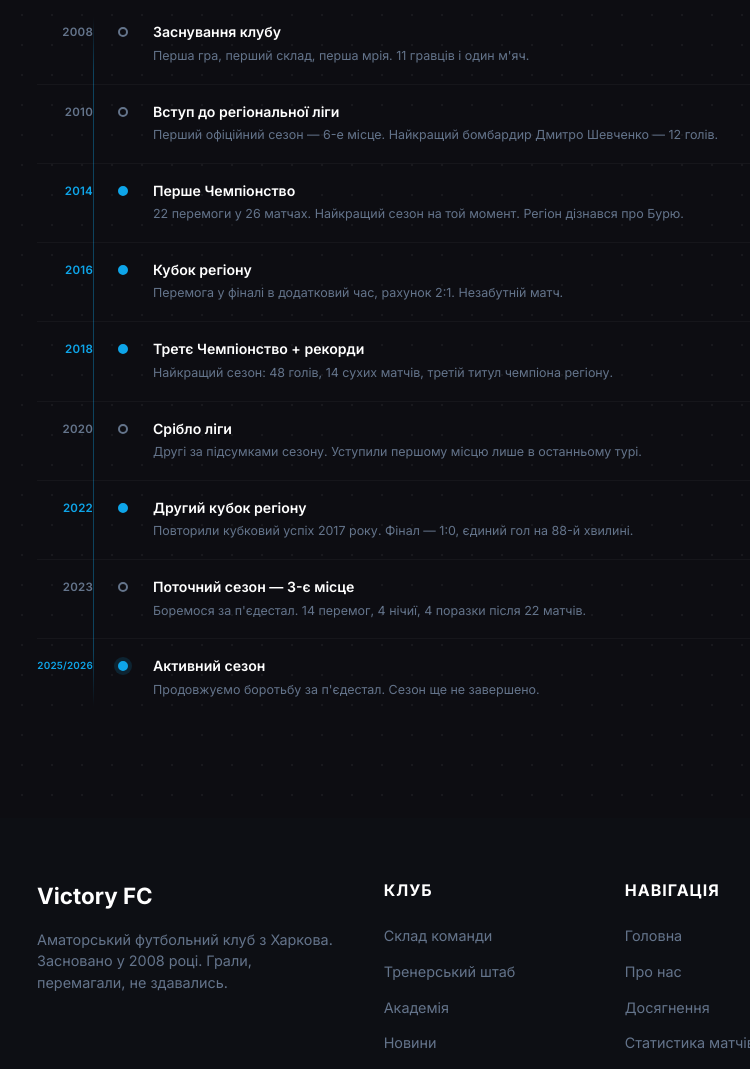
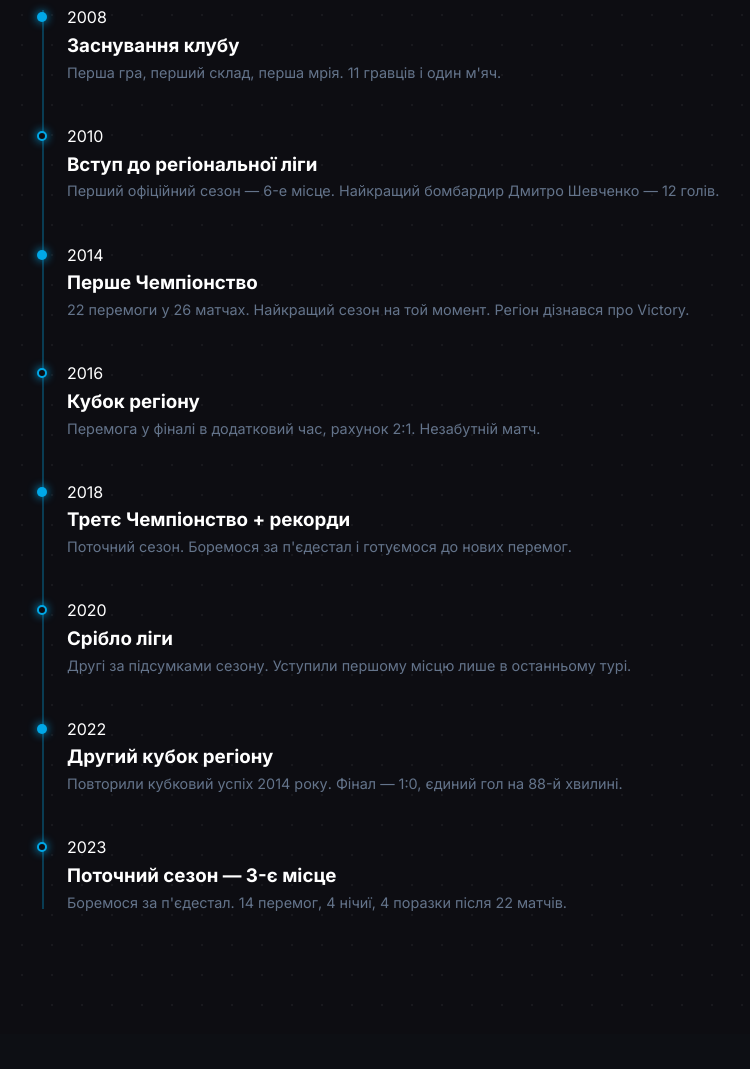
Before and after one commit to ElOleksii/football-club-site, a plain HTML site: page acihevements.html in a window 1280 px wide. Shown: the part 1260-2329 px from the top of the page, without its empty margins (83-833 px from the left). Drawn offline with Linux system fonts and the light colour scheme.

Commit message:
refactor timeline

```diff
--- a/acihevements.html
+++ b/acihevements.html
@@ -153,110 +153,68 @@
             ХРОНОЛОГІЯ <span class="accent-text">ДОСЯГНЕНЬ</span>
           </h2>
           <div class="timeline">
-            <div class="tl-item">
-              <span class="tl-year">2008</span>
-              <div class="tl-dot"></div>
-              <div class="tl-body">
-                <p class="tl-title">Заснування клубу</p>
-                <p class="tl-desc">
+            <div class="timeline-item">
+              <span class="year">2008</span>
+              <h3>Заснування клубу</h3>
+              <p>
                 Перша гра, перший склад, перша мрія. 11 гравців і один м'яч.
               </p>
             </div>
-            </div>
-
-            <div class="tl-item">
-              <span class="tl-year">2010</span>
-              <div class="tl-dot"></div>
-              <div class="tl-body">
-                <p class="tl-title">Вступ до регіональної ліги</p>
-                <p class="tl-desc">
+            <div class="timeline-item">
+              <span class="year">2010</span>
+              <h3>Вступ до регіональної ліги</h3>
+              <p>
                 Перший офіційний сезон — 6-е місце. Найкращий бомбардир Дмитро
                 Шевченко — 12 голів.
               </p>
             </div>
-            </div>
-
-            <div class="tl-item tl-item--highlight">
-              <span class="tl-year">2014</span>
-              <div class="tl-dot"></div>
-              <div class="tl-body">
-                <p class="tl-title">Перше Чемпіонство</p>
-                <p class="tl-desc">
+            <div class="timeline-item">
+              <span class="year">2014</span>
+              <h3>Перше Чемпіонство</h3>
+              <p>
                 22 перемоги у 26 матчах. Найкращий сезон на той момент. Регіон
-                  дізнався про Бурю.
+                дізнався про Victory.
               </p>
             </div>
-            </div>
-
-            <div class="tl-item tl-item--highlight">
-              <span class="tl-year">2016</span>
-              <div class="tl-dot"></div>
-              <div class="tl-body">
-                <p class="tl-title">Кубок регіону</p>
-                <p class="tl-desc">
+            <div class="timeline-item">
+              <span class="year">2016</span>
+              <h3>Кубок регіону</h3>
+              <p>
                 Перемога у фіналі в додатковий час, рахунок 2:1. Незабутній
                 матч.
               </p>
             </div>
-            </div>
-
-            <div class="tl-item tl-item--highlight">
-              <span class="tl-year">2018</span>
-              <div class="tl-dot"></div>
-              <div class="tl-body">
-                <p class="tl-title">Третє Чемпіонство + рекорди</p>
-                <p class="tl-desc">
-                  Найкращий сезон: 48 голів, 14 сухих матчів, третій титул
-                  чемпіона регіону.
+            <div class="timeline-item">
+              <span class="year">2018</span>
+              <h3>Третє Чемпіонство + рекорди</h3>
+              <p>
+                Поточний сезон. Боремося за п'єдестал і готуємося до нових
+                перемог.
               </p>
             </div>
-            </div>
-
-            <div class="tl-item">
-              <span class="tl-year">2020</span>
-              <div class="tl-dot"></div>
-              <div class="tl-body">
-                <p class="tl-title">Срібло ліги</p>
-                <p class="tl-desc">
+            <div class="timeline-item">
+              <span class="year">2020</span>
+              <h3>Срібло ліги</h3>
+              <p>
                 Другі за підсумками сезону. Уступили першому місцю лише в
                 останньому турі.
               </p>
             </div>
-            </div>
-
-            <div class="tl-item tl-item--highlight">
-              <span class="tl-year">2022</span>
-              <div class="tl-dot"></div>
-              <div class="tl-body">
-                <p class="tl-title">Другий кубок регіону</p>
-                <p class="tl-desc">
-                  Повторили кубковий успіх 2017 року. Фінал — 1:0, єдиний гол на
+            <div class="timeline-item">
+              <span class="year">2022</span>
+              <h3>Другий кубок регіону</h3>
+              <p>
+                Повторили кубковий успіх 2014 року. Фінал — 1:0, єдиний гол на
                 88-й хвилині.
               </p>
             </div>
-            </div>
-
-            <div class="tl-item">
-              <span class="tl-year">2023</span>
-              <div class="tl-dot"></div>
-              <div class="tl-body">
-                <p class="tl-title">Поточний сезон — 3-є місце</p>
-                <p class="tl-desc">
+            <div class="timeline-item">
+              <span class="year">2023</span>
+              <h3>Поточний сезон — 3-є місце</h3>
+              <p>
                 Боремося за п'єдестал. 14 перемог, 4 нічиї, 4 поразки після 22
                 матчів.
               </p>
-              </div>
-            </div>
-
-            <div class="tl-item">
-              <span class="tl-year tl-year--current">2025/2026</span>
-              <div class="tl-dot tl-dot--current"></div>
-              <div class="tl-body">
-                <p class="tl-title">Активний сезон</p>
-                <p class="tl-desc">
-                  Продовжуємо боротьбу за п'єдестал. Сезон ще не завершено.
-                </p>
-              </div>
             </div>
           </div>
         </div>
--- a/styles/common.css
+++ b/styles/common.css
@@ -175,6 +175,49 @@ p {
   text-decoration: none;
 }
 
+/* ── TIMELINE ── */
+.timeline {
+  position: relative;
+  padding-left: 0;
+}
+
+.timeline::before {
+  content: "";
+  position: absolute;
+  left: 5px;
+  top: 5px;
+  bottom: 5px;
+  width: 2px;
+  background: rgba(0, 168, 232, 0.3);
+}
+
+.timeline-item {
+  position: relative;
+  margin-bottom: 40px;
+  padding-left: 30px;
+}
+
+.timeline-item::before {
+  content: "";
+  position: absolute;
+  left: 0px;
+  top: 7px;
+  width: 10px;
+  height: 10px;
+  background: #00a8e8;
+  border-radius: 50%;
+  box-shadow: 0 0 10px #00a8e8;
+  z-index: 2;
+}
+
+.timeline-item:nth-child(even)::before {
+  background: var(--bg-main);
+  border: 2px solid #00a8e8;
+  width: 10px;
+  height: 10px;
+  left: 0px;
+}
+
 @media (min-width: 992px) {
   .footer-top {
     grid-template-columns: 1.5fr 1fr 1fr 1fr;
@@ -246,6 +289,18 @@ body.no-scroll {
   .footer {
     padding: 30px 0 20px;
   }
+
+  .timeline-item {
+    margin-bottom: 28px;
+  }
+
+  .timeline-item h3 {
+    font-size: 1rem;
+  }
+
+  .team-gallery {
+    padding: 40px 0;
+  }
 }
 
 @media (min-width: 576px) {
--- a/styles/pages/about.css
+++ b/styles/pages/about.css
@@ -49,7 +49,7 @@
 .m-stat-box span {
   font-size: 0.8rem;
   text-transform: uppercase;
-  color: #666;
+  color: var(--text-secondary);
 }
 
 /* Сітка історії */
@@ -73,57 +73,6 @@
   color: #a0a0a0;
   margin-bottom: 20px;
   font-size: 1.1rem;
-}
-
-/* Вертикальний Таймлайн */
-.timeline {
-  position: relative;
-  padding-left: 30px;
-}
-
-/* Лінія таймлайну */
-.timeline::before {
-  content: "";
-  position: absolute;
-  left: 0;
-  top: 5px;
-  bottom: 5px;
-  width: 2px;
-  background: rgba(0, 168, 232, 0.3);
-}
-
-.timeline-item {
-  position: relative;
-  margin-bottom: 40px;
-}
-
-/* Кружечок на лінії */
-.timeline-item::before {
-  content: "";
-  position: absolute;
-  left: -34px;
-  top: 5px;
-  width: 10px;
-  height: 10px;
-  background: #00a8e8;
-  border-radius: 50%;
-  box-shadow: 0 0 10px #00a8e8;
-}
-
-.timeline-item .year {
-  color: #00a8e8;
-  font-weight: bold;
-  font-size: 0.9rem;
-}
-
-.timeline-item h3 {
-  font-size: 1.2rem;
-  margin: 5px 0;
-}
-
-.timeline-item p {
-  color: #666;
-  font-size: 0.9rem;
 }
 
 /* АДАПТИВНІСТЬ [cite: 9, 10] */
@@ -285,22 +234,6 @@
     font-size: 0.9rem;
   }
 
-  .timeline {
-    padding-left: 24px;
-  }
-
-  .timeline-item::before {
-    left: -28px;
-  }
-
-  .timeline-item {
-    margin-bottom: 28px;
-  }
-
-  .timeline-item h3 {
-    font-size: 1rem;
-  }
-
   .team-gallery {
     padding: 40px 0;
   }
--- a/styles/pages/achievements.css
+++ b/styles/pages/achievements.css
@@ -248,112 +248,6 @@
   color: var(--text-gold);
 }
 
-/* ── TIMELINE ── */
-.timeline-section {
-  padding-bottom: 100px;
-}
-
-.timeline {
-  position: relative;
-  padding-left: 0;
-}
-
-.timeline::before {
-  content: "";
-  position: absolute;
-  left: 56px;
-  top: 12px;
-  bottom: 12px;
-  width: 1px;
-  background: linear-gradient(
-    to bottom,
-    transparent,
-    rgba(14, 165, 233, 0.35) 8%,
-    rgba(14, 165, 233, 0.35) 92%,
-    transparent
-  );
-}
-
-.tl-item {
-  display: grid;
-  grid-template-columns: 56px 20px 1fr;
-  gap: 0 20px;
-  align-items: start;
-  padding: 18px 0;
-  border-bottom: 1px solid rgba(255, 255, 255, 0.04);
-  position: relative;
-}
-
-.tl-item:last-child {
-  border-bottom: none;
-}
-
-.tl-year {
-  font-size: 0.72rem;
-  font-weight: 600;
-  color: var(--text-secondary);
-  padding-top: 3px;
-  text-align: right;
-  line-height: 1.2;
-  letter-spacing: 0.02em;
-  transition: color 0.2s;
-}
-
-.tl-year--current {
-  color: var(--accent-main);
-  font-size: 0.62rem;
-}
-
-.tl-dot {
-  width: 10px;
-  height: 10px;
-  border-radius: 50%;
-  background: var(--bg-main);
-  border: 2px solid var(--text-secondary);
-  margin-top: 4px;
-  justify-self: center;
-  transition:
-    border-color 0.2s,
-    background 0.2s;
-  position: relative;
-  z-index: 1;
-}
-
-.tl-item--highlight .tl-dot,
-.tl-item:hover .tl-dot {
-  border-color: var(--accent-main);
-  background: var(--accent-main);
-}
-
-.tl-dot--current {
-  border-color: var(--accent-main);
-  background: var(--accent-main);
-  box-shadow: 0 0 0 4px rgba(14, 165, 233, 0.15);
-}
-
-.tl-item--highlight .tl-year,
-.tl-item:hover .tl-year {
-  color: var(--accent-main);
-}
-
-.tl-title {
-  font-size: 0.88rem;
-  font-weight: 600;
-  color: var(--text-main);
-  margin-bottom: 4px;
-  line-height: 1.3;
-}
-
-.tl-item--highlight .tl-title {
-  color: var(--text-main);
-}
-
-.tl-desc {
-  font-size: 0.78rem;
-  color: var(--text-secondary);
-  line-height: 1.6;
-}
-
 /* ── FOOTER ACTIVE BADGE ── */
 .footer-active-badge {
   color: var(--accent-main);
@@ -372,10 +266,6 @@
 
   .trophies-grid {
     grid-template-columns: 1fr;
-  }
-
-  .timeline::before {
-    left: 44px;
   }
 
   .tl-item {
@@ -450,30 +340,4 @@
   .trophy-desc {
     font-size: 0.78rem;
   }
-
-  .timeline-section {
-    padding-bottom: 40px;
-  }
-
-  .timeline::before {
-    left: 36px;
-  }
-
-  .tl-item {
-    grid-template-columns: 36px 14px 1fr;
-    gap: 0 10px;
-    padding: 14px 0;
-  }
-
-  .tl-year {
-    font-size: 0.65rem;
-  }
-
-  .tl-title {
-    font-size: 0.82rem;
-  }
-
-  .tl-desc {
-    font-size: 0.74rem;
-  }
 }
```
Lines whose indentation alone changed are shown as unchanged.
